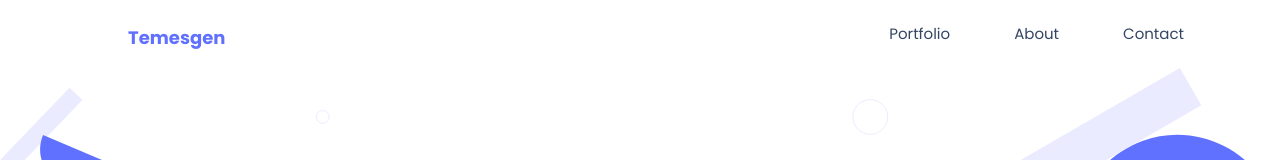
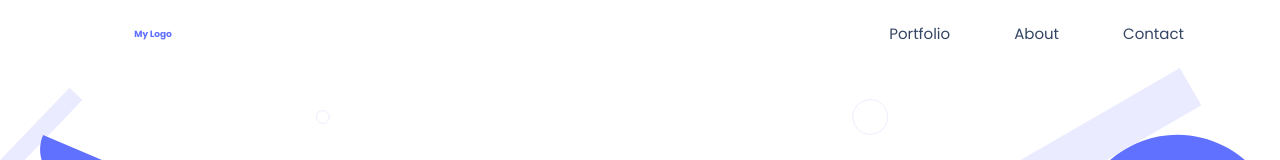
Before and after one commit to TemesgenA/portfolio, a website: page index.html in a window 1280 px wide. Shown: the top 160 px of the page. Drawn offline with Linux system fonts and the light colour scheme.

Commit message:
replaced logo text with logo place holder

```diff
--- a/index.html
+++ b/index.html
@@ -14,7 +14,9 @@
 
 <body>
     <header>
-        <a id="logo" href="#home">Temesgen</a>
+        <!-- <a id="logo" href="#home">Temesgen</a> -->
+        <a id="logo" href="#home"><img src="./img/Logo-Placeholder.png"></a>
+
         <nav>
             <ul class="nav-ul">
                 <li>
```
